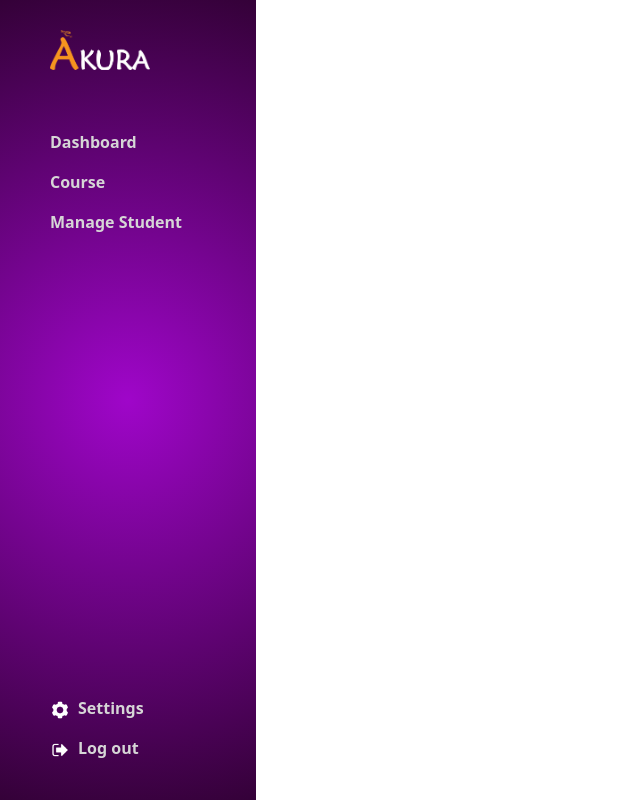
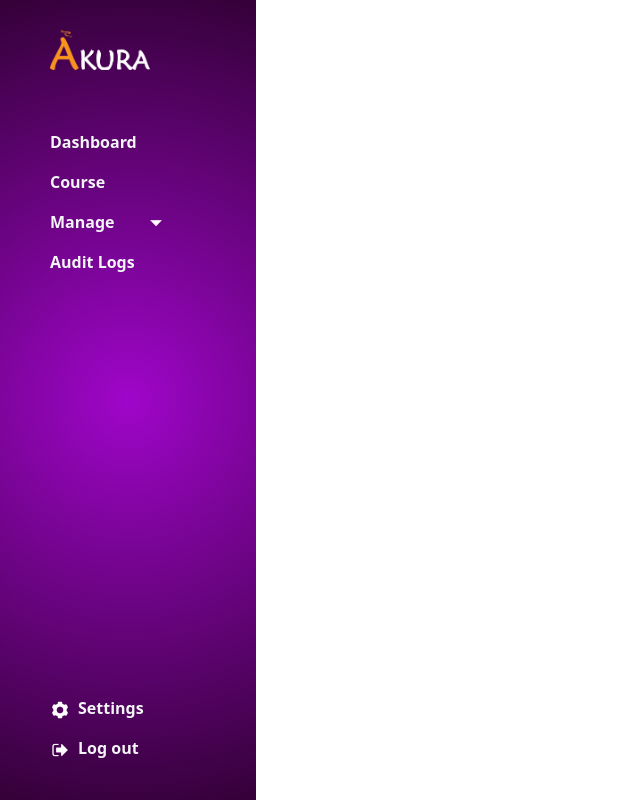
Before and after one commit to SachinThilakarathna/student-management-system, a React (Vite) app: page /after in a window 1280 px wide. Shown: the whole page, without its empty margins (0-640 px from the left). Built offline with nearby package versions, Linux system fonts and the light colour scheme.

Commit message:
New updates

```diff
--- a/src/Components/Link/Slidelink.jsx
+++ b/src/Components/Link/Slidelink.jsx
@@ -1,13 +1,23 @@
 import React from 'react'
 import {Link} from 'react-router-dom';
+import './aa.css';
 
 function Slidelink(props) {
   return (
     <div>
-      <Link to={props.linkurl} className="hover:text-[#c3c0c0]/50">{props.linkname}</Link>
+      <Link to={props.linkurl} className="text-gray-100 hover:text-[#F6941F]">{props.linkname}</Link>
       {props.children}
     </div>
   )
 }
 
-export default Slidelink
+function Slidelink2(props) {
+  return (
+    <div>
+      <Link to={props.linkurl2} className=' hover:text-[#F6941F] transition duration-300 text-gray-300'>{props.linkname2}</Link>
+      {props.children}
+    </div>
+  )
+}
+
+export { Slidelink, Slidelink2 };
--- /dev/null
+++ b/src/Components/Link/aa.css
@@ -0,0 +1,3 @@
+#aa{
+    color: #F6941F;
+}
--- a/src/Components/Slidebar/Slidebar.jsx
+++ b/src/Components/Slidebar/Slidebar.jsx
@@ -1,19 +1,44 @@
 import React from 'react'
-import './Slidebar';
-import Slidelink from '../Link/Slidelink';
+import { Slidelink, Slidelink2 } from "../Link/Slidelink.jsx";   // I import 2 functions use in same comonent
 
+import { useState } from "react";
 
 function Slidebar() {
+    const [isVisible, setIsVisible] = useState(false);
+
     return (
         <>
+        <div>
+
+        </div>
         <div className="relative items-center px-[50px] py-[10px] bg-[radial-gradient(circle,_#9f06c9,_#340138)] w-64 min-h-screen h-auto space-y-10">
         <img src="akura-logo.png" alt="logo" className='h-20 pt-5 pb-5'/>
 
-            <div className='relative text-[#d6d6d6] font-semibold space-y-4'>
+        <div className='relative  font-semibold space-y-4'>
                 <Slidelink linkname='Dashboard' linkurl='/dashboard'/>
                 <Slidelink linkname='Course' linkurl='/course'/>
-                <Slidelink linkname='Manage Student' linkurl='/managestudent'/>
+
+                <div className='flex'>
+                    <button onClick={() => setIsVisible(!isVisible)}
+                    className="text-gray-100 hover:text-[#F6941F]">Manage</button>
+                    <img src="dropdownarrow-icon.png" alt="logout" className='h-5 pl-8 mt-1'/>
                 </div>
+
+
+                <div className={`${isVisible ? "block" : "hidden"}  pl-4 space-y-4`}>
+                    <Slidelink2 linkname2='Add Student' linkurl2='/addstudent'/>
+                    <Slidelink2 linkname2='Remove Student' linkurl2='/removestudent'/>
+                    <Slidelink2 linkname2='View Student List' linkurl2='/viewstudentlist'/>
+                    <Slidelink2 linkname2='View Student Details' linkurl2='/viewstudentdetails'/>
+                </div>
+                <Slidelink linkname='Audit Logs' linkurl='/auditlogs'/>
+
+        </div>
+
+
+
+
+            {/* Bottom part of the slid bar */}
         <div className="absolute bottom-10  text-[#d6d6d6] font-semibold space-y-4">
             <div className='flex'>
                 <img src="setting.png" alt="setting" className='h-5 pr-2 mt-1'/>
```
Also changed, not shown: public/dropdownarrow-icon.png (added), src/Components/Slidebar/Slidebar.css (deleted). Lines whose indentation alone changed are shown as unchanged.
